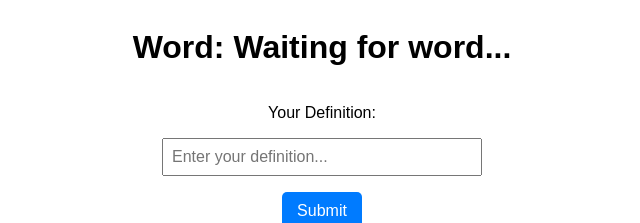
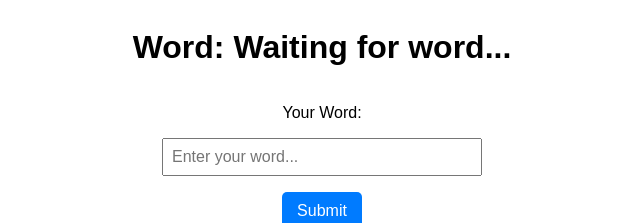
Before and after one commit to CSC-3380-Spring-2025/Team-32, a SvelteKit app in the folder src/main/svelte/: page /shiritori in a window 1280 px wide. Shown: the top 223 px of the page, without its empty margins (318-958 px from the left). Built offline with nearby package versions, Linux system fonts and the light colour scheme; no server answers.

Commit message:
Update +page.svelte

```diff
--- a/src/main/svelte/src/routes/shiritori/+page.svelte
+++ b/src/main/svelte/src/routes/shiritori/+page.svelte
@@ -11,7 +11,7 @@
   import { get } from 'svelte/store';
 
   let word = "Waiting for word...";
-  let definition = "";
+  let wordchain = "";
   let ws;
 
 
@@ -33,8 +33,8 @@
 
       const submission: Submission = {
           playerId: get(userUUID) ?? '',
-          type: 'definition',
-          content: definition
+          type: 'wordchain',
+          content: wordchain
       };
 
 const response = await fetch('http://localhost:8080/submit', {
@@ -55,12 +55,12 @@ goto("/vote");
 <main class="container">
   <h1>Word: {word}</h1>
 
-  <label for="definition">Your Definition:</label>
+  <label for="wordchain">Your Word:</label>
   <input
-      id="definition"
+      id="wordchain"
       type="text"
-      bind:value={definition}
-      placeholder="Enter your definition..."
+      bind:value={wordchain}
+      placeholder="Enter your word..."
   />
 
   <button on:click={submitWordChain}>Submit</button>
```
